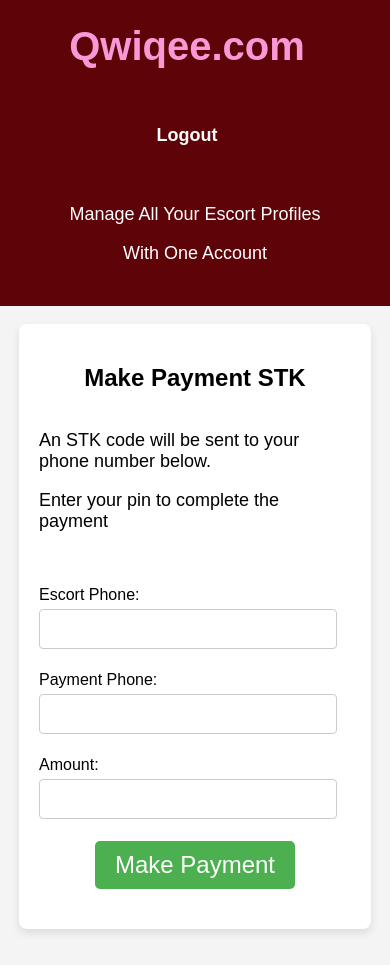
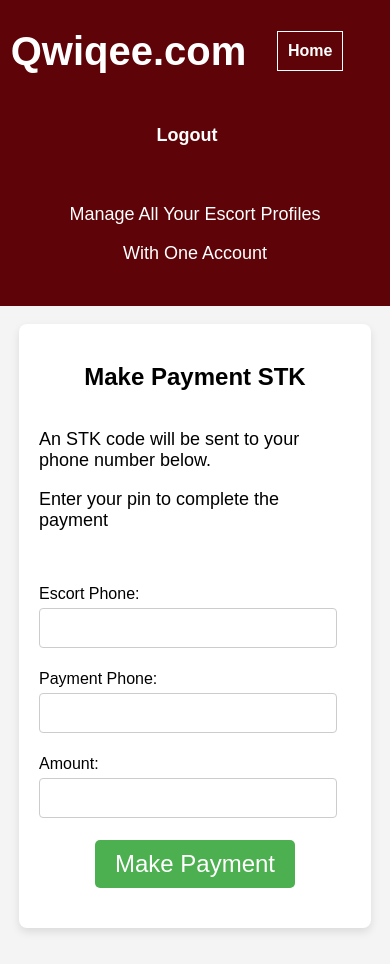
Before and after one commit to pressnardy/qwiqie, a Django app: page /payments/stk in a window 390 px wide. After the commit the page ends 938 px from the top, so only its background shows below. Run offline with Django 5.2, Linux system fonts and the light colour scheme; parts of the project's set-up code (start-up, migrations or seed data) failed here and were passed over.

Commit message:
added home button

```diff
--- a/users/static/users/responsive.css
+++ b/users/static/users/responsive.css
@@ -12,16 +12,32 @@ p {
     white-space: wrap;
 }
 
+#home {
+    display: none;
+}
 @media screen and (max-width: 600px) {
+    #home {
+        display: block;
+    }
     .nav-left {
         display: flex;
         flex-direction: column;
         align-items: center;
         justify-content: flex-start;
+        width: 100%;
     }
     #page-title {
         font-size: 40px;
-        min-width: none;
+        min-width: fit-content;
+        display: flex;
+        gap: 10%;
+        align-items: center;
+        justify-content: center;
+        box-sizing: border-box;
+        flex-wrap: nowrap;
+        padding: 10px 20px 0 0;
+        width: 100%;
+
     }
     nav {
         display: flex;
--- a/users/templates/users/account.html
+++ b/users/templates/users/account.html
@@ -18,7 +18,12 @@
     <nav id="accounts-nav">
         <a href="{% url 'escorts:index' %}">
         <div class="nav-left">
-            <div id="page-title">Qwiqee.com</div>
+            <div id="page-title">
+                Qwiqee.com
+                <div>
+                    <a href="{% url 'escorts:index' %}"><h1 style="border: 1px solid white; font-size: 16px; width: fit-content; padding: 10px;" id="home">Home</h1></a>
+                </div>
+            </div>
         </div>
         </a>
         <div class="nav-right">
```
